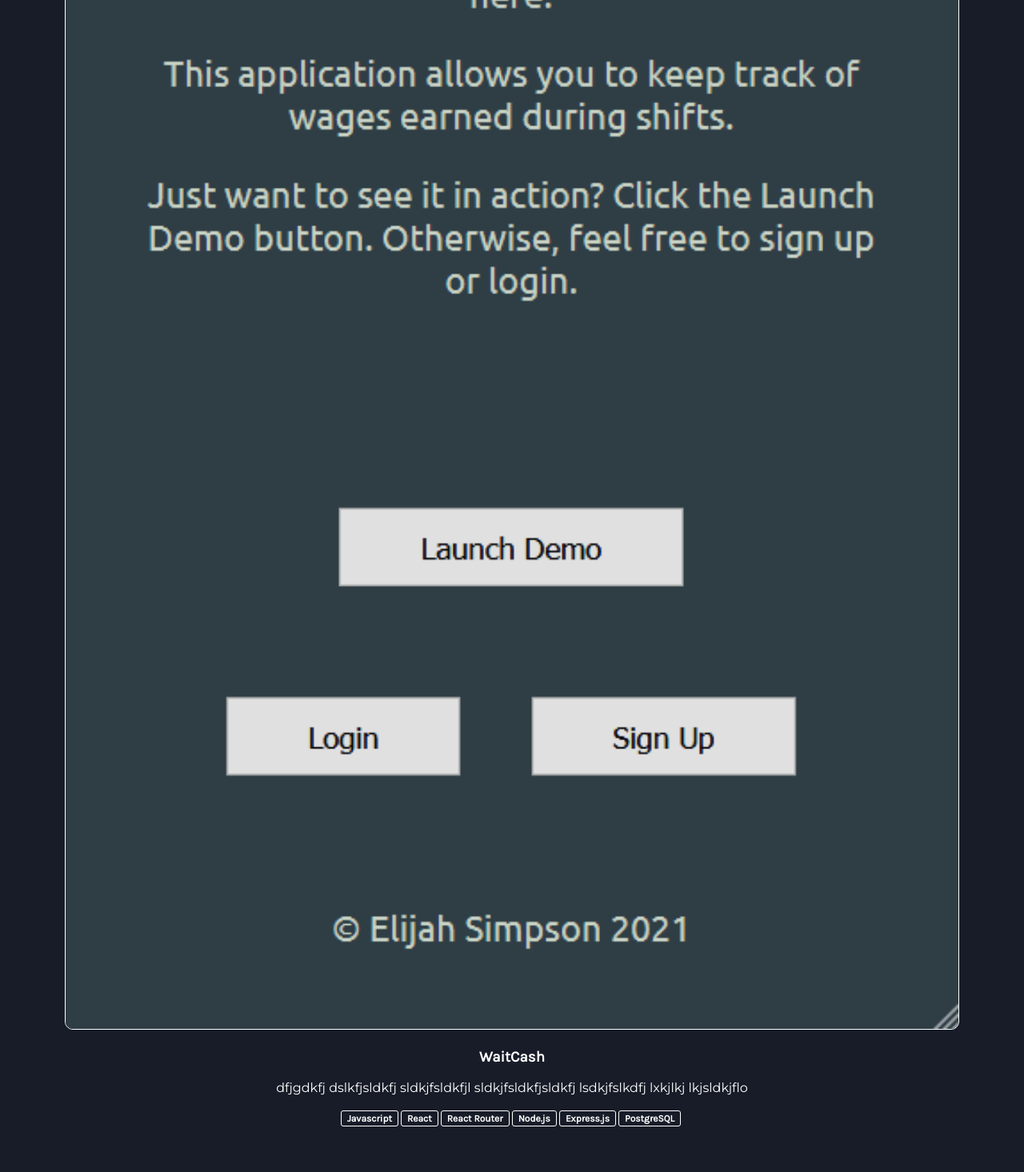
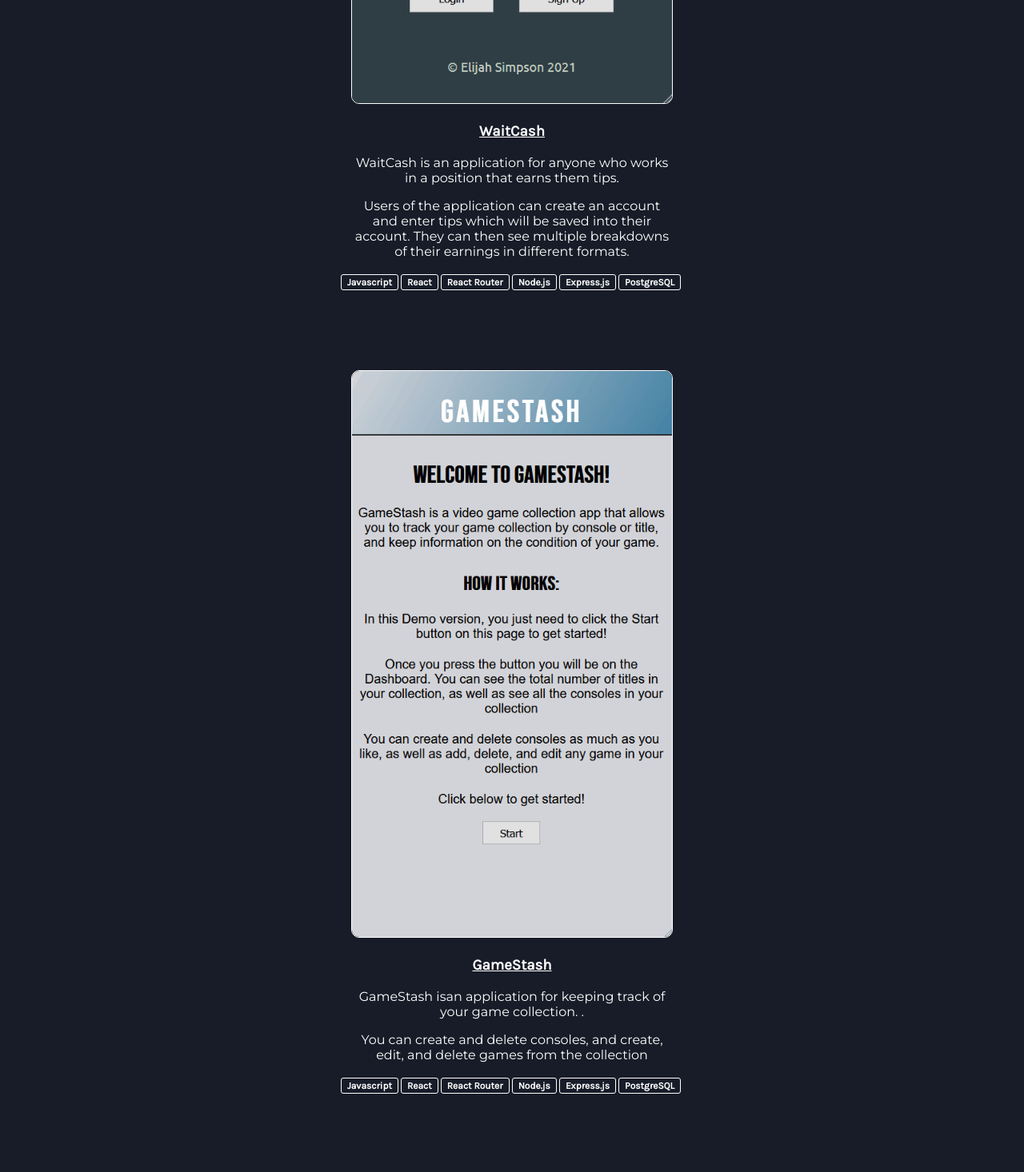
Before and after one commit to elijahsimpsonn/project-place, a React (Create React App) app: page / in a window 1280 px wide. Shown: the part 1330-2796 px from the top of the page at 80% size. Before the commit the page ends 2739 px from the top, so only its background shows below. Built offline with nearby package versions, Linux system fonts and the light colour scheme.

Commit message:
finished main, added styles

```diff
--- a/src/App.css
+++ b/src/App.css
@@ -2,3 +2,7 @@ body {
     margin: 0px;
     background-color: #171c28;
 }
+
+a {
+    color: white;
+}
--- a/src/App.js
+++ b/src/App.js
@@ -14,10 +14,7 @@ export default function App() {
         <Site>
             <Intro />
             <Projects />
-            {/* <About />
-            <Skills />
-
-            <Contact /> */}
+            <Contact />
         </Site>
     )
 }
--- a/src/Styled.js
+++ b/src/Styled.js
@@ -8,6 +8,10 @@ const IntroDiv = styled.div`
   color: white;
   padding: 0px 20px;
   position: relative;
+
+  @media (min-width: 640px) {
+
+  }
 `;
 
 const UprightDiv = styled.div`
@@ -22,12 +26,25 @@ const ProjectsDiv = styled.div`
 
 const Project = styled.div`
     text-align: center;
+    margin-bottom: 100px;
 `
+
+const ContactDiv = styled.div`
+  color: white;
+  padding: 0px 20px;
+  margin-top: 150px;
+  margin-bottom: 30px;
+  text-align: center;
+`;
 
 // --- HEADERS --- //
 
 const IntroHeader = styled.h1`
   font-family: "Karla", sans-serif;
+
+  @media (min-width: 400px) {
+    width: 371px
+}
 `;
 
 const IntroUpright = styled.h3`
@@ -45,8 +62,20 @@ const ProjectTitle = styled.h3`
 
 `
 
+const ContactTitle = styled.h3`
+  font-family: "Karla", sans-serif;
+    text-align: center;
+`
+
 const ProjectText = styled.p`
 font-family: 'Montserrat', sans-serif;
+padding: 0px 15px;
+
+@media (min-width: 480px) {
+    width: 400px;
+    margin-left: auto;
+    margin-right: auto;
+}
 `
 
 const Tech = styled.span`
@@ -61,4 +90,16 @@ const Tech = styled.span`
     margin-top: 3px;
 `
 
-export { Site, IntroDiv, IntroHeader, IntroUpright, UprightDiv, ProjectsDiv, Project, ProjectTitle, ProjectText, Tech };
+const ContactIcons = styled.span`
+    font-family: "Karla", sans-serif;
+    display: inline-block;
+    font-size: 1rem;
+    font-weight: 700;
+    padding: 2px 7px;
+    border: 1px solid white;
+    border-radius: 3px;
+    margin-right: 8px;
+    margin-top: 3px;
+`
+
+export { Site, IntroDiv, IntroHeader, IntroUpright, UprightDiv, ProjectsDiv, Project, ProjectTitle, ProjectText, Tech, ContactDiv, ContactTitle, ContactIcons };
--- a/src/components/Contact.js
+++ b/src/components/Contact.js
@@ -0,0 +1,16 @@
+import React from 'react'
+import { ContactDiv, ContactTitle, ContactIcons } from '../Styled'
+
+export default function Contact() {
+    return (
+        <ContactDiv>
+            <ContactTitle>Contact Me</ContactTitle>
+            <div>
+                <a href="mailto: elijahsimpson1991@gmail.com"><ContactIcons>Email</ContactIcons></a>
+                <a href="https://github.com/elijahsimpsonn"><ContactIcons>GitHub</ContactIcons></a>
+                <a href="https://www.linkedin.com/in/elijahsimpson/"><ContactIcons>LinkedIn</ContactIcons></a>
+                <a href="https://twitter.com/elijahsimpsonn"><ContactIcons>Twitter</ContactIcons></a>
+            </div>
+        </ContactDiv>
+    )
+}
--- a/src/components/Projects.css
+++ b/src/components/Projects.css
@@ -2,4 +2,12 @@
     width: 90%;
     border: 1px solid white;
     border-radius: 10px;
+
+
 }
+@media only screen and (min-width: 480px) {
+    .pimg{
+        width: 400px
+    }
+
+    }
--- a/src/components/Projects.js
+++ b/src/components/Projects.js
@@ -1,6 +1,8 @@
 import React from 'react'
 import { ProjectsDiv, Project, ProjectTitle, ProjectText, Tech } from '../Styled'
 import WaitCash from '../images/waitcash.gif'
+import GameStash from '../images/gamestash.gif'
+import CoinTrack from '../images/cointrack.gif'
 import './Projects.css'
 
 export default function Projects() {
@@ -8,8 +10,43 @@ export default function Projects() {
         <ProjectsDiv>
             <Project>
                 <img src={WaitCash} alt="waitcash" className="pimg" />
-                <ProjectTitle>WaitCash</ProjectTitle>
-                <ProjectText>dfjgdkfj dslkfjsldkfj sldkjfsldkfjl sldkjfsldkfjsldkfj lsdkjfslkdfj lxkjlkj lkjsldkjflo</ProjectText>
+                <a href="https://waitcash-client.vercel.app/"><ProjectTitle>WaitCash</ProjectTitle></a>
+                <ProjectText>WaitCash is an application for anyone who works in a position that earns them tips. </ProjectText>
+                <ProjectText>
+                    Users of the application can create an account and enter tips which will be saved into their account. They can then see multiple breakdowns of their earnings in different formats.
+                </ProjectText>
+                <div>
+                    <Tech>Javascript</Tech>
+                    <Tech>React</Tech>
+                    <Tech>React Router</Tech>
+                    <Tech>Node.js</Tech>
+                    <Tech>Express.js</Tech>
+                    <Tech>PostgreSQL</Tech>
+                </div>
+            </Project>
+            <Project>
+                <img src={GameStash} alt="gamestash" className="pimg" />
+                <a href="https://gamestash.netlify.app/"><ProjectTitle>GameStash</ProjectTitle></a>
+                <ProjectText>GameStash isan application for keeping track of your game collection. .</ProjectText>
+                <ProjectText>
+                    You can create and delete consoles, and create, edit, and delete games from the collection
+                </ProjectText>
+                <div>
+                    <Tech>Javascript</Tech>
+                    <Tech>React</Tech>
+                    <Tech>React Router</Tech>
+                    <Tech>Node.js</Tech>
+                    <Tech>Express.js</Tech>
+                    <Tech>PostgreSQL</Tech>
+                </div>
+            </Project>
+            <Project>
+                <img src={CoinTrack} alt="cointrack" className="pimg" />
+                <a href="https://cointrack.netlify.app/"><ProjectTitle>CoinTrack</ProjectTitle></a>
+                <ProjectText>CoinTrack is a landing page made to show current information on different blockchain currencies. </ProjectText>
+                <ProjectText>
+                    The page shows 99 coins, decreasing by market cap. You can search for a coin within the list and watch it filter in real-time.
+                </ProjectText>
                 <div>
                     <Tech>Javascript</Tech>
                     <Tech>React</Tech>
```
Also changed, not shown: src/images/cointrack.gif (added), src/images/gamestash.gif (added).
